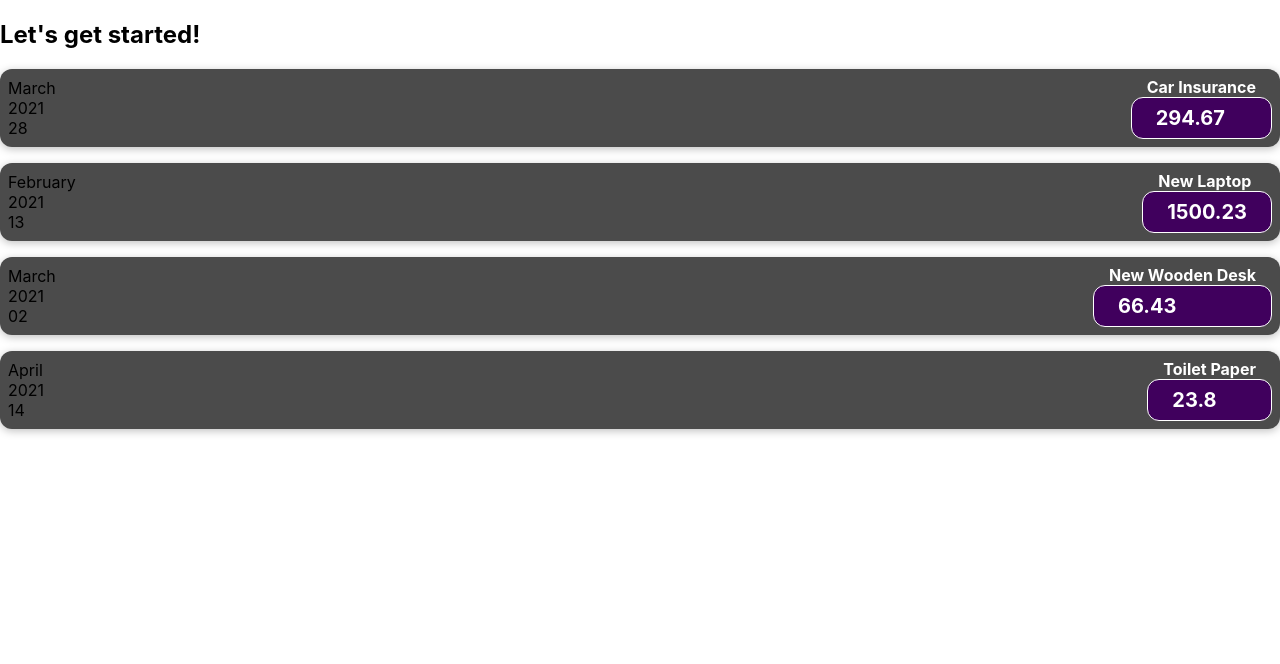
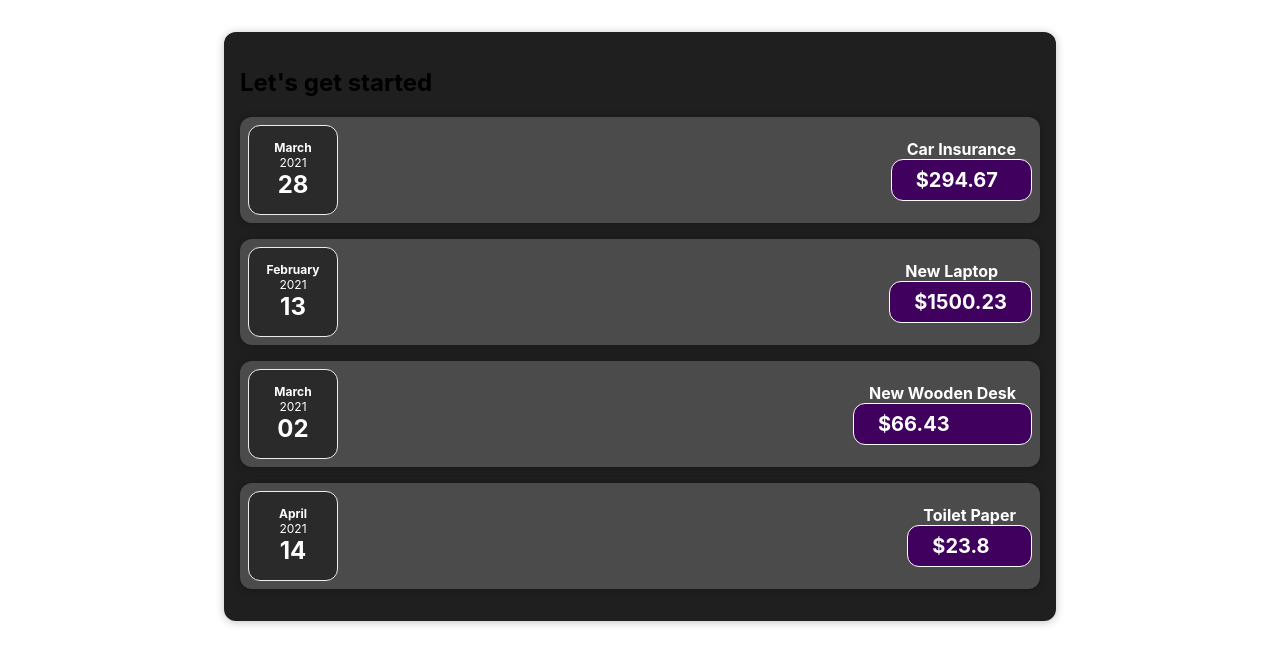
Before and after one commit to caueda/react-expense-project, a React (Create React App) app: page / in a window 1280 px wide. Shown: the top 664 px of the page. Built offline with nearby package versions, Linux system fonts and the light colour scheme.

Commit message:
Create components: Card and ExpenseDate. Closes#2

```diff
--- a/src/App.js
+++ b/src/App.js
@@ -1,7 +1,7 @@
 import logo from './logo.svg';
 import './App.css';
-import './components/ExpenseItem';
-import ExpenseItem from "./components/ExpenseItem";
+import './components/Expenses/ExpenseItem';
+import Expenses from "./components/Expenses/Expenses";
 
 function App() {
     const expenses = [
@@ -10,12 +10,8 @@
         {title: 'New Wooden Desk', amount: 66.43, date: new Date(2021, 2, 2)},
         {title: 'Toilet Paper', amount: 23.80, date: new Date(2021, 3, 14)}
     ];
-    const expenseItens = expenses.map(expense => <ExpenseItem expenseData={expense}></ExpenseItem>)
     return (
-        <div>
-            <h2>Let's get started!</h2>
-            {expenseItens}
-        </div>
+        <Expenses expenses={expenses}/>
     );
 }
 
--- a/src/components/ExpenseItem.js
+++ /dev/null
@@ -1,23 +0,0 @@
-import './ExpenseItem.css';
-
-function ExpenseItem(props) {
-
-    let month = props.expenseData.date.toLocaleString('en-US', {month: 'long'});
-    let year = props.expenseData.date.getFullYear();
-    let day = props.expenseData.date.toLocaleString('en-US', {day: '2-digit'});
-    return (
-        <div className="expense-item">
-            <div>
-                <div>{month}</div>
-                <div>{year}</div>
-                <div>{day}</div>
-            </div>
-            <div>
-                <h2 className="expense-item__description">{props.expenseData.title}</h2>
-                <div className="expense-item__price">{props.expenseData.amount}</div>
-            </div>
-        </div>
-    );
-}
-
-export default ExpenseItem;
--- /dev/null
+++ b/src/components/Expenses/ExpenseDate.css
@@ -0,0 +1,26 @@
+.expense-date {
+    display: flex;
+    flex-direction: column;
+    width: 5.5rem;
+    height: 5.5rem;
+    border: 1px solid #ececec;
+    background-color: #2a2a2a;
+    color: white;
+    border-radius: 12px;
+    align-items: center;
+    justify-content: center;
+}
+
+.expense-date__month {
+    font-size: 0.75rem;
+    font-weight: bold;
+}
+
+.expense-date__year {
+    font-size: 0.75rem;
+}
+
+.expense-date__day {
+    font-size: 1.5rem;
+    font-weight: bold;
+}
--- /dev/null
+++ b/src/components/Expenses/ExpenseDate.js
@@ -0,0 +1,16 @@
+import './ExpenseDate.css';
+
+function ExpenseDate(props) {
+    let month = props.expenseData.date.toLocaleString('en-US', {month: 'long'});
+    let year = props.expenseData.date.getFullYear();
+    let day = props.expenseData.date.toLocaleString('en-US', {day: '2-digit'});
+    return (
+        <div className="expense-date">
+            <div className="expense-date__month">{month}</div>
+            <div className="expense-date__year">{year}</div>
+            <div className="expense-date__day">{day}</div>
+        </div>
+    );
+}
+
+export default ExpenseDate;
--- a/src/components/ExpenseItem.css
+++ b/src/components/Expenses/ExpenseItem.css
@@ -2,10 +2,8 @@
     display: flex;
     justify-content: space-between;
     align-items: center;
-    box-shadow: 0 2px 8px rgba(0, 0, 0, 0.25);
     padding: 0.5rem;
     margin: 1rem 0;
-    border-radius: 12px;
     background-color: #4b4b4b;
 }
 
--- /dev/null
+++ b/src/components/Expenses/ExpenseItem.js
@@ -0,0 +1,18 @@
+import './ExpenseItem.css';
+import './ExpenseDate'
+import ExpenseDate from "./ExpenseDate";
+import Card from '../UI/Card';
+
+function ExpenseItem(props) {
+    return (
+        <Card className="expense-item">
+            <ExpenseDate expenseData={props.expenseData}></ExpenseDate>
+            <div>
+                <h2 className="expense-item__description">{props.expenseData.title}</h2>
+                <div className="expense-item__price">${props.expenseData.amount}</div>
+            </div>
+        </Card>
+    );
+}
+
+export default ExpenseItem;
--- /dev/null
+++ b/src/components/Expenses/Expenses.css
@@ -0,0 +1,7 @@
+.expenses {
+    padding: 1rem;
+    background-color: rgb(31, 31, 31);
+    margin: 2rem auto;
+    width: 50rem;
+    max-width: 95%;
+}
--- /dev/null
+++ b/src/components/Expenses/Expenses.js
@@ -0,0 +1,15 @@
+import './Expenses.css';
+import './ExpenseItem';
+import ExpenseItem from "./ExpenseItem";
+import Card from '../UI/Card';
+
+function Expenses(props) {
+    return (
+        <Card className="expenses">
+            <h2>Let's get started</h2>
+            {props.expenses.map(expense => <ExpenseItem expenseData={expense}/>)}
+        </Card>
+    );
+}
+
+export default Expenses;
--- /dev/null
+++ b/src/components/UI/Card.css
@@ -0,0 +1,4 @@
+.card {
+    border-radius: 12px;
+    box-shadow: 0 1px 8px rgba(0, 0, 0, 0.25);
+}
--- /dev/null
+++ b/src/components/UI/Card.js
@@ -0,0 +1,8 @@
+import './Card.css';
+
+function Card(props) {
+    const classes = 'card ' + props.className;
+    return <div className={classes}>{props.children}</div>;
+}
+
+export default Card;
```
